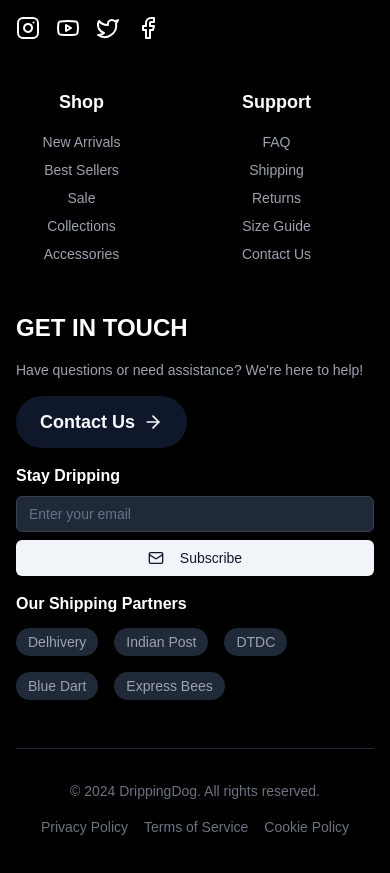
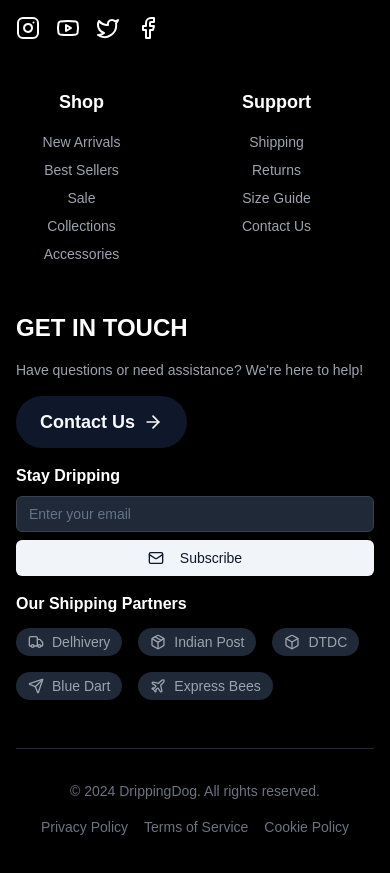
Before and after one commit to Pranav452/dripping-dawgs, a Next.js app: page /login in a window 390 px wide. Shown: the part 1143-2016 px from the top of the page. Built offline with nearby package versions, Linux system fonts and the light colour scheme; no server answers.

Commit message:
footer and rest fixed

```diff
--- a/src/components/AboutUs.tsx
+++ b/src/components/AboutUs.tsx
@@ -11,21 +11,21 @@ export function AboutUs() {
   return (
     <section className="bg-black text-yellow-400">
       <div className="mx-auto max-w-7xl px-8 py-20 md:py-28">
-        <h2 className="text-3xl md:text-4xl font-bold mb-16 text-center">About DrippingDog</h2>
+        <h2 className="text-4xl md:text-5xl font-bold mb-16 text-center">About DrippingDog</h2>
         <div className="flex flex-col md:flex-row justify-between gap-16 max-w-7xl mx-auto">
           {/* Left side text content */}
-          <div className="md:w-2/3 space-y-10"><br />
-            <p className="text-gray-300 text-base md:text-lg leading-relaxed">
+          <div className="md:w-2/3 space-y-10">
+            <p className="text-white text-lg md:text-xl leading-relaxed">
               At DrippingDog, we're passionate about creating unique, high-quality clothing that
               helps you express your individual style. Our journey began with a simple idea: to
               combine comfort with cutting-edge design.
             </p>
-            <p className="text-gray-300 text-base md:text-lg leading-relaxed">
+            <p className="text-white text-lg md:text-xl leading-relaxed">
               Every piece in our collection is carefully crafted with attention to detail and
               a commitment to quality. We believe that great style shouldn't compromise on comfort,
               which is why we use only the finest materials in our products.
             </p>
-            <p className="text-gray-300 text-base md:text-lg leading-relaxed">
+            <p className="text-white text-lg md:text-xl leading-relaxed">
               Our dedication to innovation drives us to constantly explore new trends and techniques,
               ensuring that each collection brings something fresh and exciting to your wardrobe.
               We take pride in building a community of fashion-forward individuals who appreciate
@@ -36,35 +36,35 @@ export function AboutUs() {
           {/* Right side statistics */}
           <div className="md:w-auto space-y-6">
             <div className="min-w-[200px] py-4 px-5 rounded-lg bg-white backdrop-blur-sm">
-              <h3 className="text-3xl md:text-4xl font-bold text-black">
+              <h3 className="text-4xl md:text-5xl font-bold text-black">
                 {customerCount}+
               </h3>
-              <p className="text-gray-600 text-sm mt-1">Happy Customers</p>
+              <p className="text-gray-600 text-base mt-1">Happy Customers</p>
             </div>
             <div className="min-w-[200px] py-4 px-5 rounded-lg bg-white backdrop-blur-sm">
-              <h3 className="text-3xl md:text-4xl font-bold text-black">
+              <h3 className="text-4xl md:text-5xl font-bold text-black">
                 {ordersCount}+
               </h3>
-              <p className="text-gray-600 text-sm mt-1">Orders Delivered</p>
+              <p className="text-gray-600 text-base mt-1">Orders Delivered</p>
             </div>
             <div className="min-w-[200px] py-4 px-5 rounded-lg bg-white backdrop-blur-sm">
-              <h3 className="text-3xl md:text-4xl font-bold text-black">
+              <h3 className="text-4xl md:text-5xl font-bold text-black">
                 {designCount}+
               </h3>
-              <p className="text-gray-600 text-sm mt-1">Unique Designs</p>
+              <p className="text-gray-600 text-base mt-1">Unique Designs</p>
             </div>
             <div className="min-w-[200px] py-4 px-5 rounded-lg bg-white backdrop-blur-sm">
               <div className="flex items-center gap-2">
-                <h3 className="text-3xl md:text-4xl font-bold text-black">4.5</h3>
+                <h3 className="text-4xl md:text-5xl font-bold text-black">4.5</h3>
                 <div className="flex text-yellow-400">
-                  <Star className="w-5 h-5 fill-current" />
-                  <Star className="w-5 h-5 fill-current" />
-                  <Star className="w-5 h-5 fill-current" />
-                  <Star className="w-5 h-5 fill-current" />
-                  <Star className="w-5 h-5 fill-current opacity-50" />
+                  <Star className="w-6 h-6 fill-current" />
+                  <Star className="w-6 h-6 fill-current" />
+                  <Star className="w-6 h-6 fill-current" />
+                  <Star className="w-6 h-6 fill-current" />
+                  <Star className="w-6 h-6 fill-current opacity-50" />
                 </div>
               </div>
-              <p className="text-gray-600 text-sm mt-1">Customer Rating</p>
+              <p className="text-gray-600 text-base mt-1">Customer Rating</p>
             </div>
           </div>
         </div>
--- a/src/components/Footer.tsx
+++ b/src/components/Footer.tsx
@@ -1,6 +1,6 @@
 import Link from 'next/link'
 import Image from 'next/image'
-import { Instagram, Youtube, Twitter, Facebook, Mail, ArrowRight } from 'lucide-react'
+import { Instagram, Youtube, Twitter, Facebook, Mail, ArrowRight, Truck, Package, Box, Send, Plane } from 'lucide-react'
 import { Button } from "@/components/ui/button"
 import { Input } from "@/components/ui/input"
 
@@ -52,7 +52,7 @@ export function Footer() {
             <div className="flex flex-col items-center -ml-8">
               <h4 className="font-bold text-lg mb-4">Support</h4>
               <ul className="space-y-2 text-sm text-gray-400 text-center">
-                <li><Link href="/faq" className="hover:text-primary transition-colors">FAQ</Link></li>
+
                 <li><Link href="/shipping" className="hover:text-primary transition-colors">Shipping</Link></li>
                 <li><Link href="/returns" className="hover:text-primary transition-colors">Returns</Link></li>
                 <li><Link href="/size-guide" className="hover:text-primary transition-colors">Size Guide</Link></li>
@@ -83,11 +83,26 @@ export function Footer() {
             <div className="mt-6">
               <h5 className="font-semibold mb-3">Our Shipping Partners</h5>
               <div className="flex flex-wrap gap-4 items-center">
-                <span className="text-sm text-gray-400 bg-gray-800 px-3 py-1 rounded-full">Delhivery</span>
-                <span className="text-sm text-gray-400 bg-gray-800 px-3 py-1 rounded-full">Indian Post</span>
-                <span className="text-sm text-gray-400 bg-gray-800 px-3 py-1 rounded-full">DTDC</span>
-                <span className="text-sm text-gray-400 bg-gray-800 px-3 py-1 rounded-full">Blue Dart</span>
-                <span className="text-sm text-gray-400 bg-gray-800 px-3 py-1 rounded-full">Express Bees</span>
+                <span className="text-sm text-gray-400 bg-gray-800 px-3 py-1 rounded-full flex items-center">
+                  <Truck className="w-4 h-4 mr-2" />
+                  Delhivery
+                </span>
+                <span className="text-sm text-gray-400 bg-gray-800 px-3 py-1 rounded-full flex items-center">
+                  <Package className="w-4 h-4 mr-2" />
+                  Indian Post
+                </span>
+                <span className="text-sm text-gray-400 bg-gray-800 px-3 py-1 rounded-full flex items-center">
+                  <Box className="w-4 h-4 mr-2" />
+                  DTDC
+                </span>
+                <span className="text-sm text-gray-400 bg-gray-800 px-3 py-1 rounded-full flex items-center">
+                  <Send className="w-4 h-4 mr-2" />
+                  Blue Dart
+                </span>
+                <span className="text-sm text-gray-400 bg-gray-800 px-3 py-1 rounded-full flex items-center">
+                  <Plane className="w-4 h-4 mr-2" />
+                  Express Bees
+                </span>
               </div>
             </div>
           </div>
```
